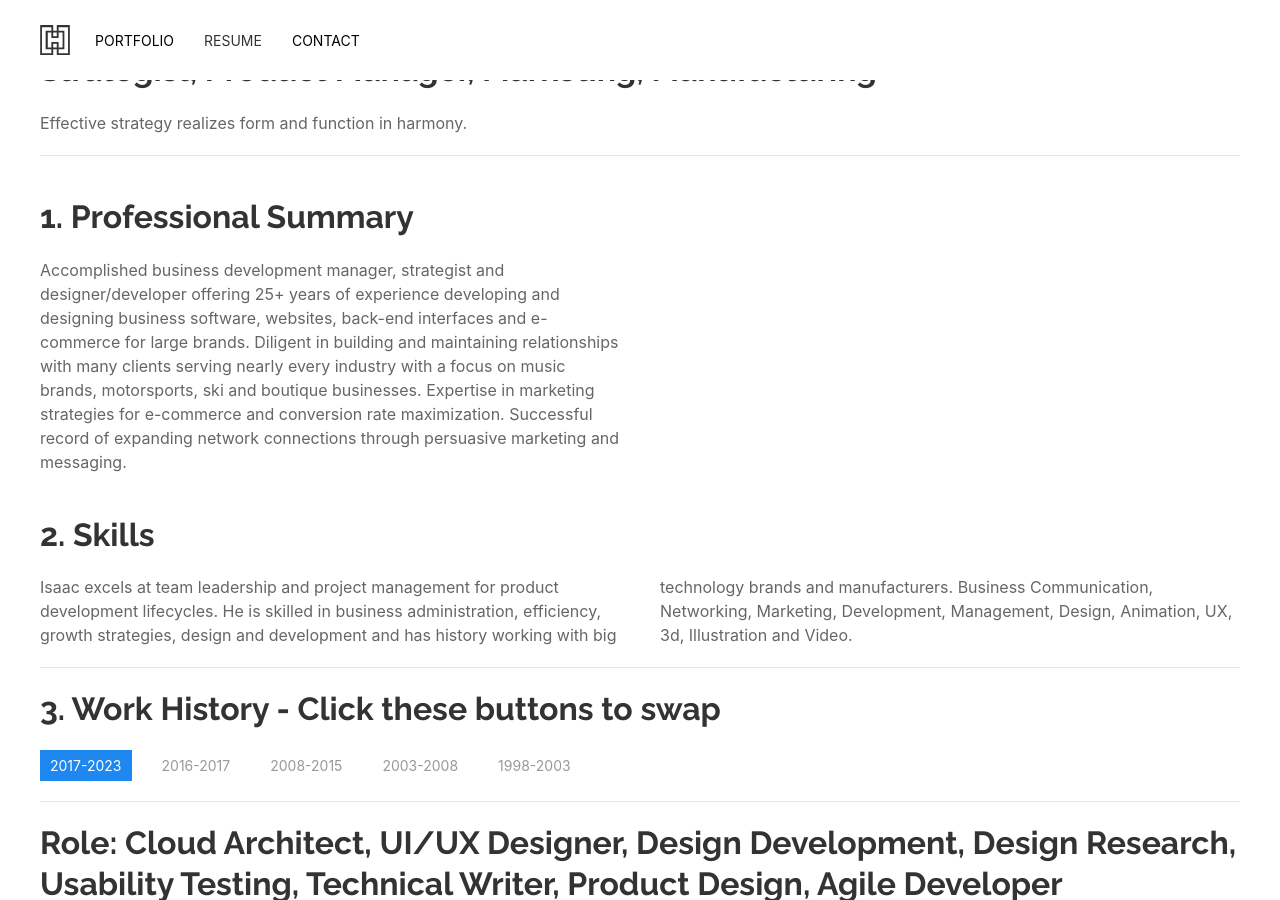
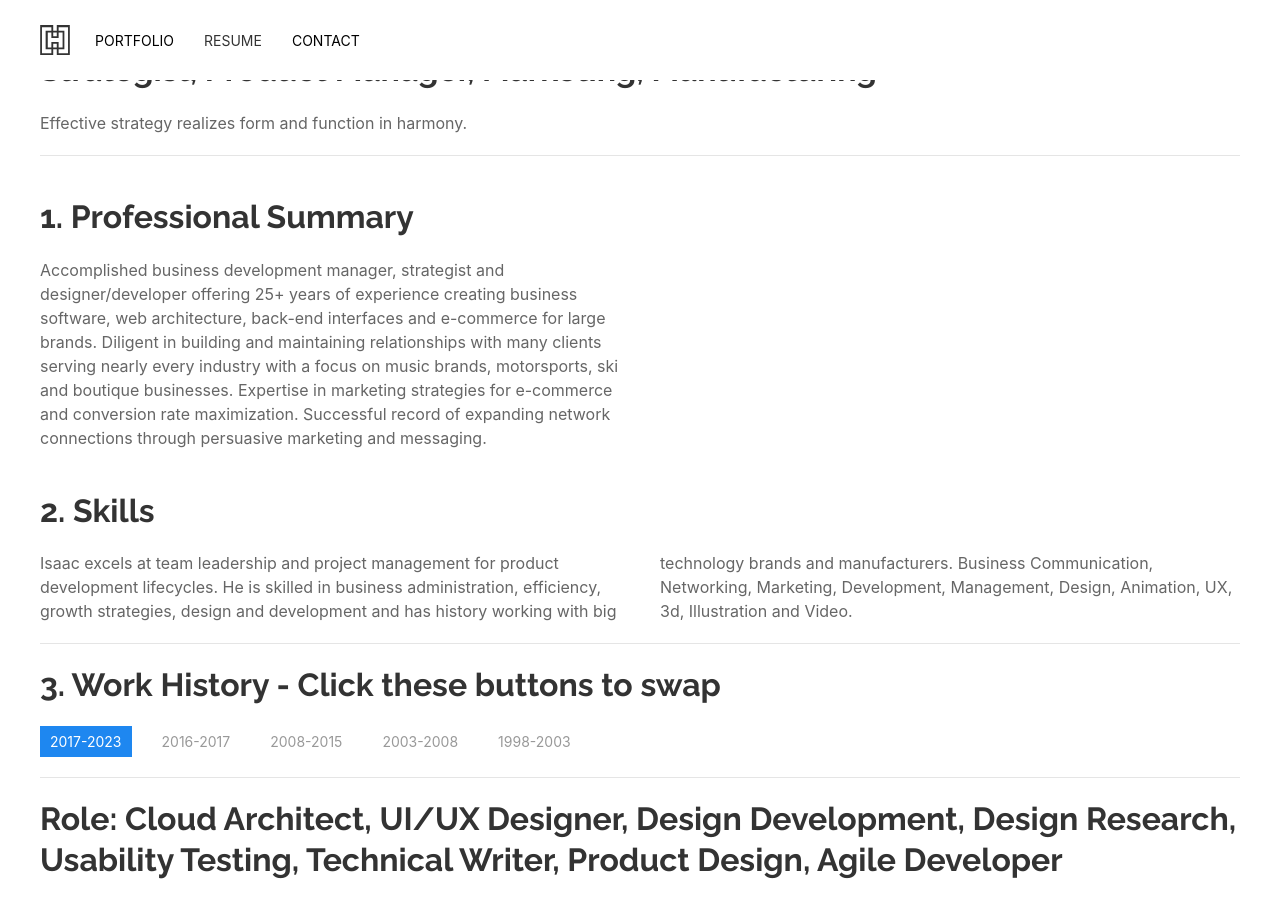
Before and after one commit to kre8t/kre8t.github.io, a Jekyll site: the page built from _pages/resume.md, in a window 1280 px wide and 900 px high, scrolled down 336 px. Built offline with Jekyll 4.4.1, drawn with Linux system fonts in a browser that asks for light colours.

Commit message:
Update resume.md

```diff
--- a/_pages/resume.md
+++ b/_pages/resume.md
@@ -14,7 +14,7 @@
 
 <div uk-grid><div class="uk-width-1-2@m">
 
-Accomplished business development manager, strategist and designer/developer offering 25+ years of experience developing and designing business software, websites, back-end interfaces and e-commerce for large brands. Diligent in building and maintaining relationships with many clients serving nearly every industry with a focus on music brands, motorsports, ski and boutique businesses. Expertise in marketing strategies for e-commerce and conversion rate maximization. Successful record of expanding network connections through persuasive marketing and messaging.
+Accomplished business development manager, strategist and designer/developer offering 25+ years of experience creating business software, web architecture, back-end interfaces and e-commerce for large brands. Diligent in building and maintaining relationships with many clients serving nearly every industry with a focus on music brands, motorsports, ski and boutique businesses. Expertise in marketing strategies for e-commerce and conversion rate maximization. Successful record of expanding network connections through persuasive marketing and messaging.
 </div>
 <div class="uk-width-1-2@m">
 
```
